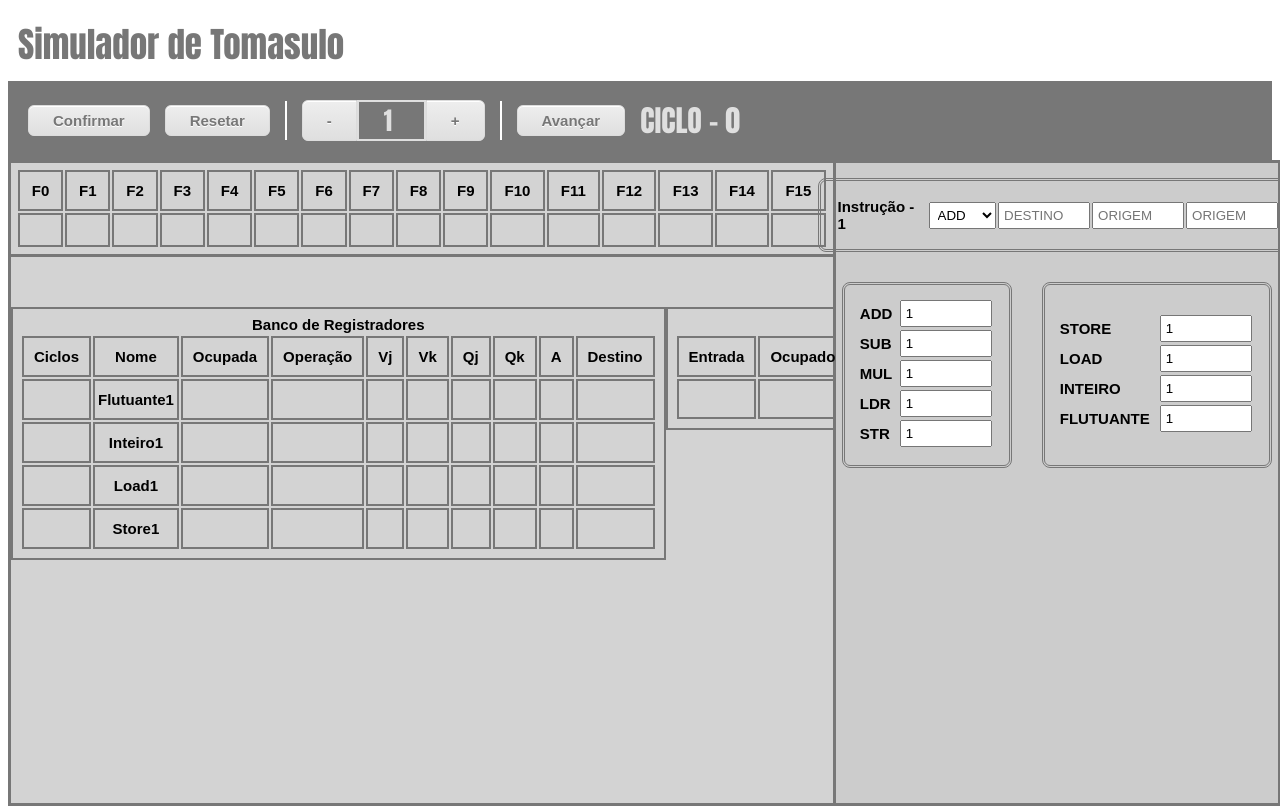
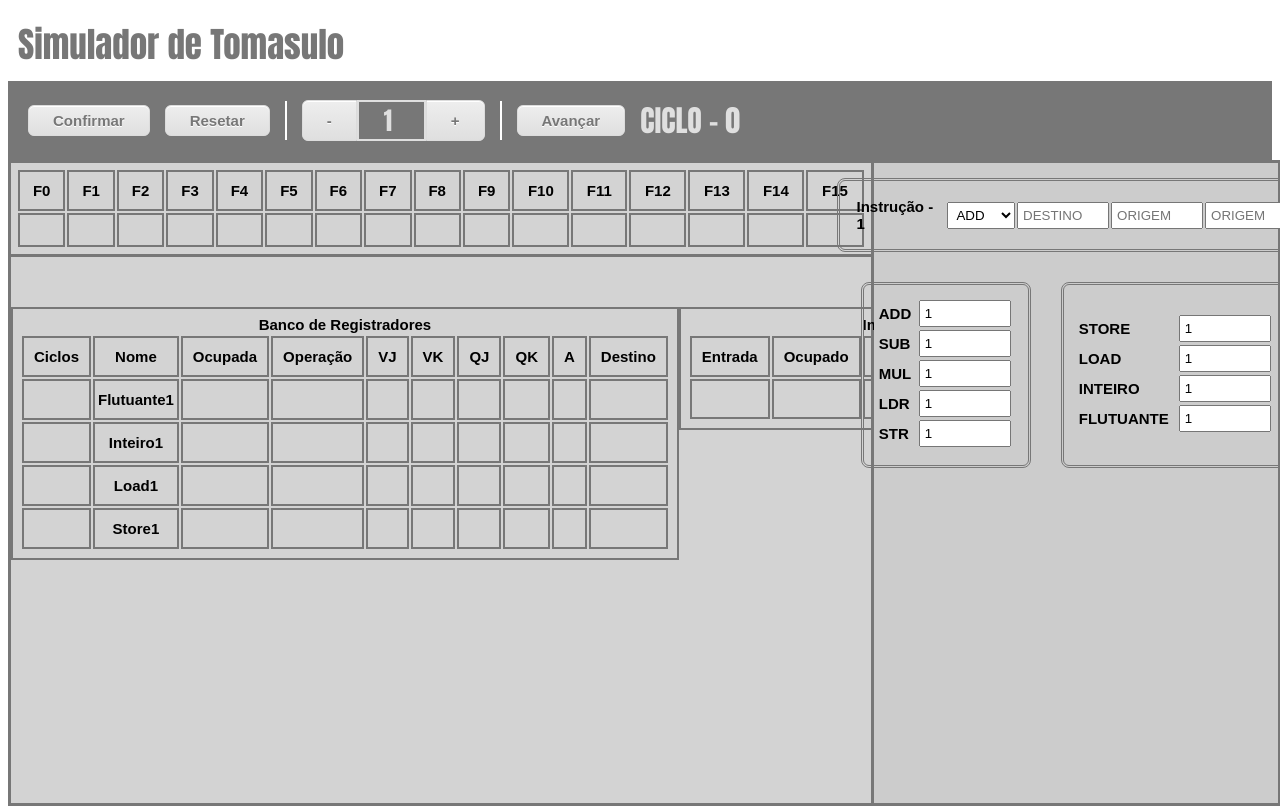
Before and after one commit to raphaellulli/Trabalho-final-ARQ3-tomasulo, a React (Create React App) app: page / in a window 1280 px wide. Shown: the top 808 px of the page. Built offline with nearby package versions, Linux system fonts and the light colour scheme.

Commit message:
Feat: Alert messages

```diff
--- a/src/App.tsx
+++ b/src/App.tsx
@@ -177,7 +177,7 @@ const ParteBaixo = styled.div`
 `;
 
 const ParteDireita = styled.div`
-	width: 35%;
+	width: 32%;
 	height: 100%;
 	background-color: #CCCCCC;
 	border-top: 3px solid #777777;
@@ -186,7 +186,7 @@ const ParteDireita = styled.div`
 `;
 
 const ParteEsquerda = styled.div`
-	width: 65%;
+	width: 68%;
 	height: 100%;
 	background-color: #d3d3d3;
 	border: 3px solid #777777;
--- a/src/components/Inputs-Botoes/BotoesConfimarResetar.tsx
+++ b/src/components/Inputs-Botoes/BotoesConfimarResetar.tsx
@@ -19,20 +19,30 @@ const BotoesConfimarResetar: React.FC = () => {
     } = useContext(IntrucaoContext);
 
     const onCliqueConfirmar = () => {
+
         if (arrInstrucoes.value.length <= 0) {
-            alert('Não há instruções para confirmar');
+            alert('Não existe nenhuma instrução');
             return;
         }
+
         let ehValido = true;
-        arrInstrucoes.value.forEach((i, ind) => {
-            if ((i.nome === TipoInstrucao.Add || i.nome === TipoInstrucao.Sub || i.nome === TipoInstrucao.Mul || i.nome === TipoInstrucao.Ldr || i.nome === TipoInstrucao.Ldr) && (!i.entrada1 || !i.entrada2 || !i.entrada3)) {
+
+        arrInstrucoes.value.forEach((i) => {
+            if ((i.nome === TipoInstrucao.Add ||
+                i.nome === TipoInstrucao.Sub ||
+                i.nome === TipoInstrucao.Mul ||
+                i.nome === TipoInstrucao.Ldr ||
+                i.nome === TipoInstrucao.Ldr) &&
+                (!i.entrada1 || !i.entrada2 || !i.entrada3)) {
                 ehValido = false;
-                alert(`'Instrução ${ind + 1}' ${i.nome} deve ter 3 entradas (entrada1 e entrada2 e entrada3)`);
             }
 
         })
-        if (!ehValido)
+
+        if (!ehValido) {
+            alert(`Preencha todas as instruções!`);
             return;
+        }
 
         arrInstrucoes.setValue([...arrInstrucoes.value.map(i => {
             i.enviada = false;
@@ -62,11 +72,12 @@ const BotoesConfimarResetar: React.FC = () => {
     }
 
     const onCliqueResetar = () => {
+
         setConfirmado(false);
         setCicloAtual(0);
         setQuantidadeInstrucoes(1);
         arrRegistrador.setValue([...new Array(16).fill({ nome: '', valor: '' }).map((i, ind) => ({ nome: `F${ind}`, valor: '' }))])
-        arrTipoRegistrador.setValue(Object.keys(TipoRegistrador).map((i: any, ind: number) => {
+        arrTipoRegistrador.setValue(Object.keys(TipoRegistrador).map((i: any) => {
             return (
                 {
                     quantidade: 1,
@@ -74,7 +85,7 @@ const BotoesConfimarResetar: React.FC = () => {
                 }
             )
         }))
-        arrCicloPorInstrucao.setValue(Object.keys(TipoInstrucao).map((i: any, ind: number) => {
+        arrCicloPorInstrucao.setValue(Object.keys(TipoInstrucao).map((i: any) => {
             return (
                 {
                     quantidade: 1,
--- a/src/components/TabelasLeft/TabelaEstacaoReserva.tsx
+++ b/src/components/TabelasLeft/TabelaEstacaoReserva.tsx
@@ -21,10 +21,10 @@ const TabelaEstacaoReserva: React.FC = () => {
                         <Superior>Nome</Superior>
                         <Superior>Ocupada</Superior>
                         <Superior>Operação</Superior>
-                        <Superior>Vj</Superior>
-                        <Superior>Vk</Superior>
-                        <Superior>Qj</Superior>
-                        <Superior>Qk</Superior>
+                        <Superior>VJ</Superior>
+                        <Superior>VK</Superior>
+                        <Superior>QJ</Superior>
+                        <Superior>QK</Superior>
                         <Superior>A</Superior>
                         <Superior>Destino</Superior>
                     </tr>
```
Also changed, not shown: 1 other file (tests, documents, lock files or other folders).
